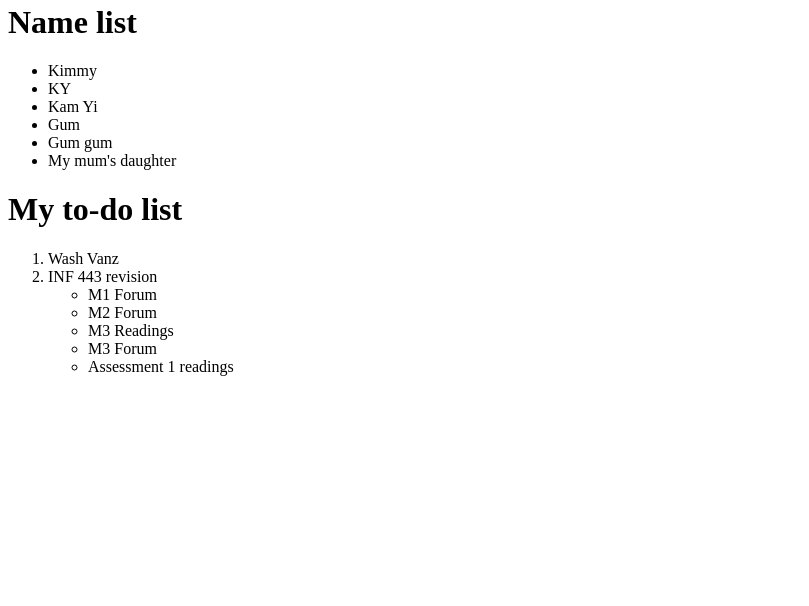
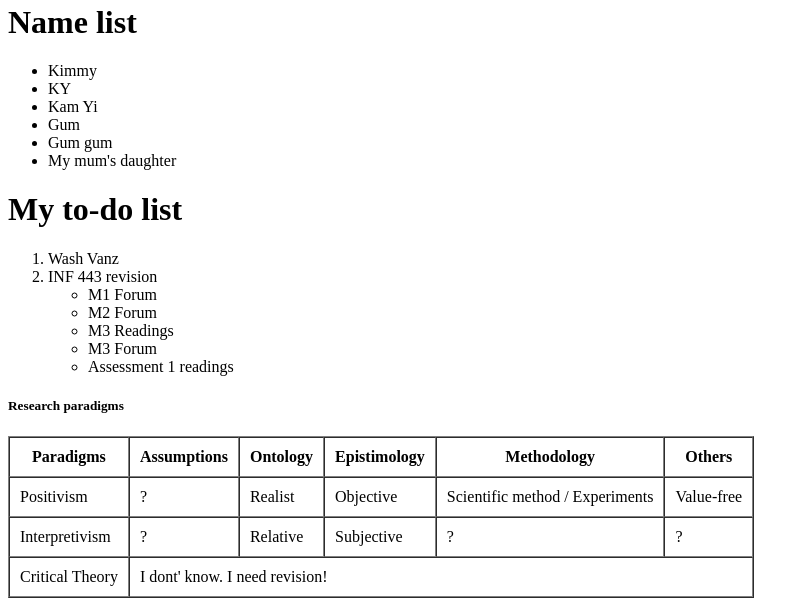
Before and after one commit to gumky/gumky.github.io, a plain HTML site: page index.html in a window 1280 px wide. Shown: the part 855-1461 px from the top of the page, without its empty margins (0-809 px from the left). Before the commit the page ends 1247 px from the top, so only its background shows below. Drawn offline with Linux system fonts and the light colour scheme.

Commit message:
a table added

```diff
--- a/index.html
+++ b/index.html
@@ -46,5 +46,36 @@
                     <li>Assessment 1 readings</li>
                 </ul>
             </ol>
+        <h5>Research paradigms</h5>
+            <table border="1" cellpadding="10" cellspacing="0">
+            <tr>
+                <th>Paradigms</th>
+                <th>Assumptions</th>
+                <th>Ontology</th>
+                <th>Epistimology</th>
+                <th>Methodology</th>
+                <th>Others</th>
+            </tr>
+            <tr>
+                <td>Positivism</td>
+                <td>?</td>
+                <td>Realist</td>
+                <td>Objective</td>
+                <td>Scientific method / Experiments</td>
+                <td>Value-free</td>
+            </tr>
+            <tr>
+                <td>Interpretivism</td>
+                <td>?</td>
+                <td>Relative</td>
+                <td>Subjective</td>
+                <td>?</td>
+                <td>?</td>
+            </tr>
+            <tr>
+                <td>Critical Theory</td>
+                <td colspan="5">I dont' know. I need revision!</td>
+            </tr></td>
+        </table>
     </body>
 </html>
```
